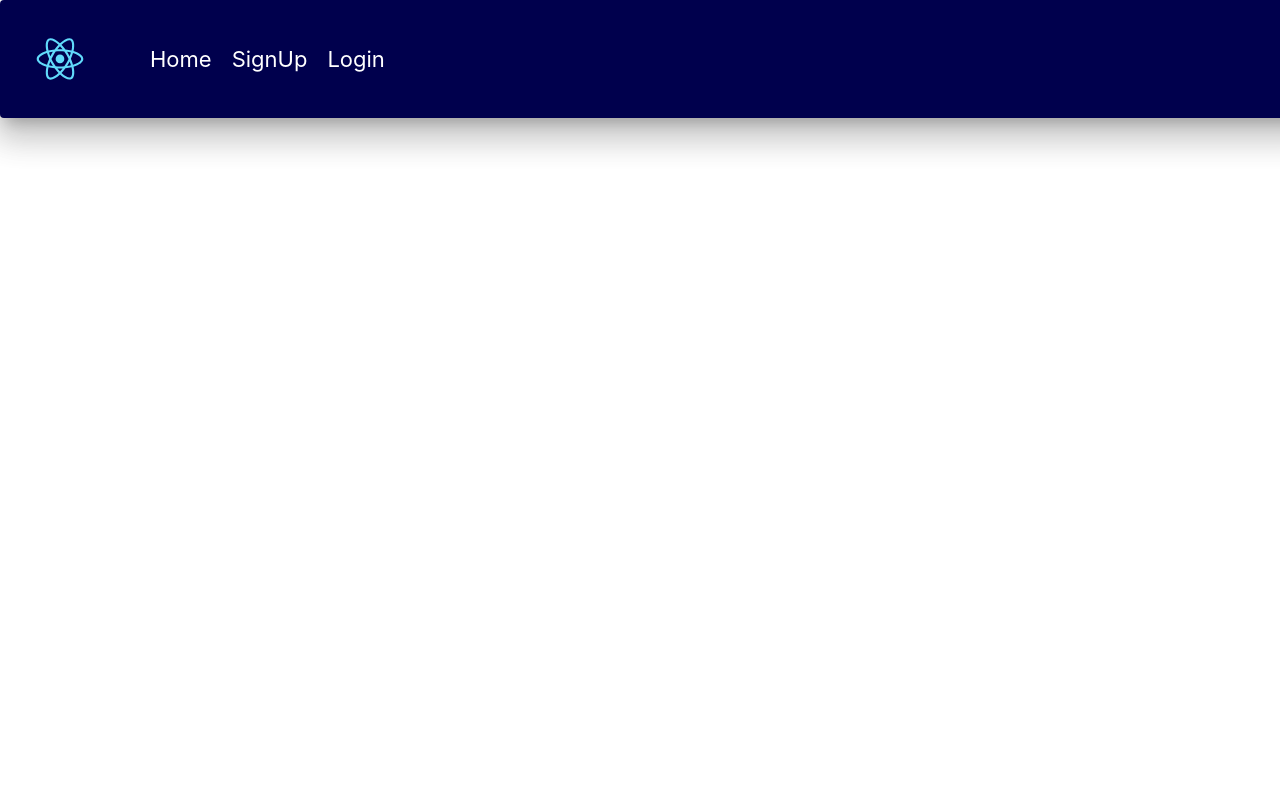
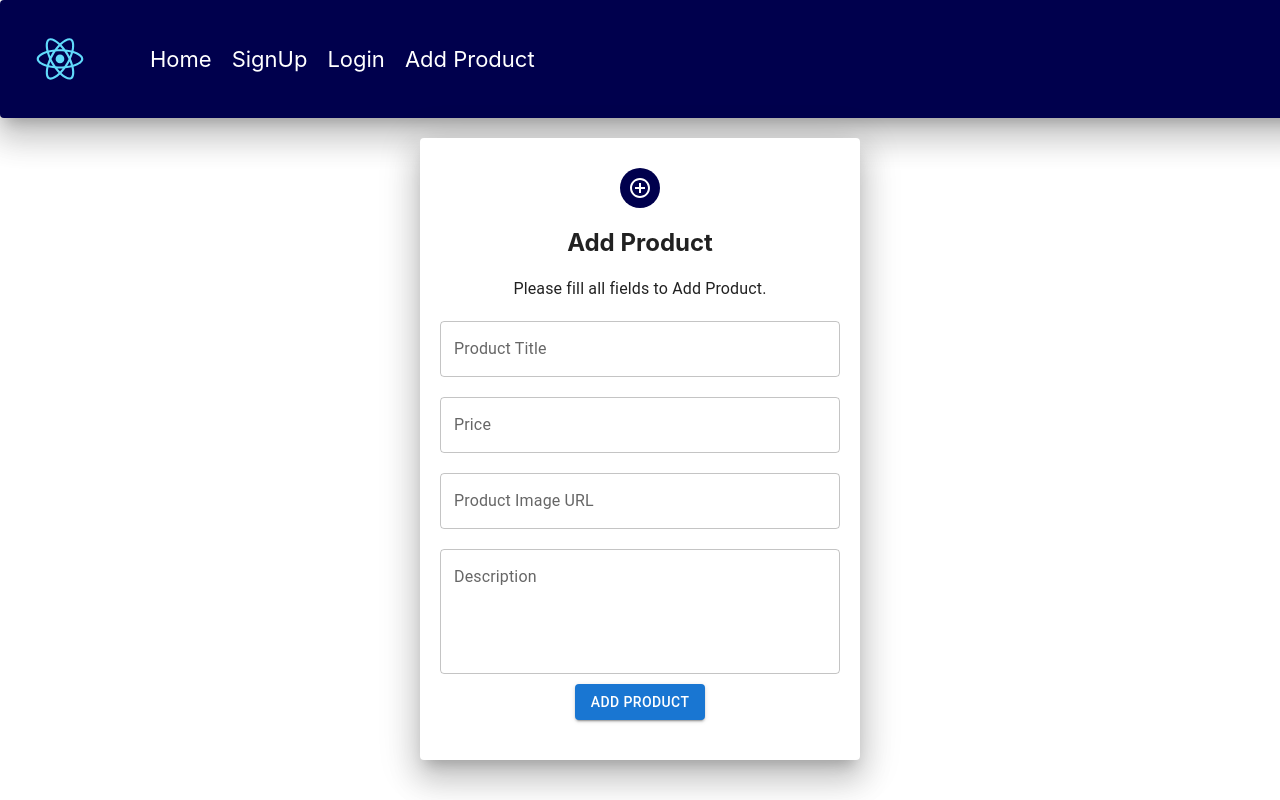
Before and after one commit to MalikNoumanArshad/social, a React (Create React App) app: page /AddProduct in a window 1280 px wide. Before the commit this address had no page. Shown: the top 800 px of the page. Built offline with nearby package versions, Linux system fonts and the light colour scheme.

Commit message:
add product and schema

```diff
--- a/src/components/Navbar.jsx
+++ b/src/components/Navbar.jsx
@@ -22,6 +22,9 @@ const Navbar = () => {
             <a style={linkstyle} href='/Login'>
             <li style={listst}>Login</li>
             </a>
+            <a style={linkstyle} href='/AddProduct'>
+            <li style={listst}>Add Product</li>
+            </a>
           </ul>
         </Grid>
       </Grid>
--- a/src/components/ProductPage.jsx
+++ b/src/components/ProductPage.jsx
@@ -66,11 +66,11 @@ const ProductPage=()=> {
           <Sheet
             sx={{
               bgcolor: 'background.level1',
-              borderRadius: 'sm',
+              borderRadius: 'lg',
               p: 1.5,
               my: 1.5,
-              display: 'flex',
-              gap: 2,
+              display: 'block',
+              gap: 0,
               '& > div': { flex: 1 },
             }}
           >
@@ -80,18 +80,8 @@ const ProductPage=()=> {
               </Typography>
               <Typography fontWeight="lg">${product.price}</Typography>
             </div>
-            <div>
-              <Typography level="body-xs" fontWeight="lg">
-                Total Ratings
-              </Typography>
-              <Typography fontWeight="lg">{product.rating.count}</Typography>
-            </div>
-            <div>
-              <Typography level="body-xs" fontWeight="lg">
-                Rating
-              </Typography>
-              <Rating value={product.rating.rate} readOnly />
-            </div>
+
+
 
           </Sheet>
           <Typography level="body-sm" fontWeight="lg" textColor="text.tertiary">
--- /dev/null
+++ b/src/components/add_product.jsx
@@ -0,0 +1,118 @@
+import React, { useState } from 'react';
+import { Avatar, Button, Grid, Paper, TextField, Typography } from '@mui/material';
+import { AddCircleOutlineOutlined } from '@mui/icons-material';
+import * as Yup from 'yup';
+
+const AddProduct = () => {
+    const paperstyle = { padding: '30px 20px', width: '400px', margin: '20px auto' };
+    const formstyle = { margin: '10px 0' };
+    const avatarstyle = { backgroundColor: '#00004d' };
+
+    const [formData, setFormData] = useState({
+        title: '',price: '',image: '',description: '',
+    });
+    const [errors, setErrors] = useState({});
+
+    const productSchema = Yup.object().shape({
+        title: Yup.string().required('Product title is required'),
+        price: Yup.number().positive('Price must be a positive number').required('Price is required').typeError("Price must be a number"),
+        image: Yup.string().url('Invalid image URL').required('Product image URL is required'),
+        description: Yup.string().required('Product description is required'),
+    });
+
+    const handleSubmit = async (e) => {
+        e.preventDefault();
+
+        try {
+            await productSchema.validate(formData, { abortEarly: false });
+            const response = await fetch('https://fakestoreapi.com/products', {
+                method: 'POST',
+                headers: {
+                    'Content-Type': 'application/json',
+                },
+                body: JSON.stringify({
+                    title: formData.title,
+                    price: formData.price,
+                    image: formData.image,
+                    description: formData.description,
+                }),
+            });
+
+            if (response.ok) {
+                alert('Product added successfully');
+                setFormData({
+                    title: '',
+                    price: '',
+                    image: '',
+                    description: '',
+                });
+            } else {
+                console.error('Failed to add the product');
+            }
+        } catch (validationErrors) {
+            const newErrors = {};
+            validationErrors.inner.forEach((error) => {
+                newErrors[error.path] = error.message;
+            });
+            setErrors(newErrors);
+        }
+    };
+
+    return (
+        <Grid>
+            <Paper elevation={20} style={paperstyle}>
+                <Grid align='center'>
+                    <Avatar style={avatarstyle}>
+                        <AddCircleOutlineOutlined />
+                    </Avatar>
+                    <h2>Add Product</h2>
+                    <Typography>Please fill all fields to Add Product.</Typography>
+                    <form style={formstyle} onSubmit={handleSubmit}>
+                        <TextField
+                            style={formstyle}
+                            fullWidth
+                            label="Product Title"
+                            value={formData.title}
+                            onChange={(e) => setFormData({ ...formData, title: e.target.value })}
+                            error={Boolean(errors.title)}
+                            helperText={errors.title}
+                        />
+                        <TextField
+                            style={formstyle}
+                            fullWidth
+                            label="Price"
+                            value={formData.price}
+                            onChange={(e) => setFormData({ ...formData, price: e.target.value })}
+                            error={Boolean(errors.price)}
+                            helperText={errors.price}
+                        />
+                        <TextField
+                            style={formstyle}
+                            fullWidth
+                            label="Product Image URL"
+                            value={formData.image}
+                            onChange={(e) => setFormData({ ...formData, image: e.target.value })}
+                            error={Boolean(errors.image)}
+                            helperText={errors.image}
+                        />
+                        <TextField
+                            style={formstyle}
+                            fullWidth
+                            label="Description"
+                            multiline
+                            rows={4}
+                            value={formData.description}
+                            onChange={(e) => setFormData({ ...formData, description: e.target.value })}
+                            error={Boolean(errors.description)}
+                            helperText={errors.description}
+                        />
+                        <br />
+                        <Button type='submit' variant='contained' color='primary'>Add Product</Button>
+                    </form>
+                </Grid>
+            </Paper>
+        </Grid>
+    );
+}
+
+export default AddProduct;
--- a/src/components/formValidation.jsx
+++ b/src/components/formValidation.jsx
@@ -1,7 +1,7 @@
-import * as yup from 'yup';
+import * as Yup from 'yup';
 
-export const userSchema = yup.object().shape({
-    name:yup.string().required(),
-    email:yup.string().email().required(),
-    password:yup.string().min(4).max(10).required(),
+export const userSchema = Yup.object().shape({
+    name:Yup.string().required(),
+    email:Yup.string().email().required(),
+    password:Yup.string().min(4).max(10).required(),
 })
--- a/src/index.js
+++ b/src/index.js
@@ -8,6 +8,7 @@ import SignUp from './components/signup';
 import Login from './components/login';
 import Navbar from './components/Navbar';
 import ProductPage from './components/ProductPage';
+import AddProduct from './components/add_product';
 
 const root = ReactDOM.createRoot(document.getElementById('root'));
 root.render(
@@ -20,6 +21,7 @@ root.render(
           <Route path="/Signup" element={<SignUp />} />
           <Route path='/Login' element={<Login />} />
           <Route path='/ProductPage' element={<ProductPage />} />
+          <Route path='/AddProduct' element={<AddProduct />} />
 
       </Routes>
     </BrowserRouter>
```
